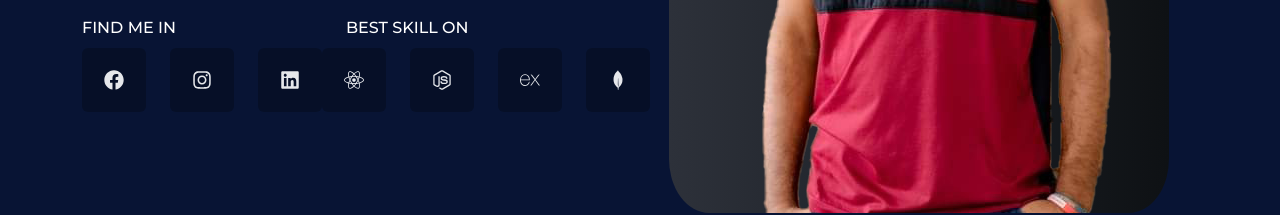
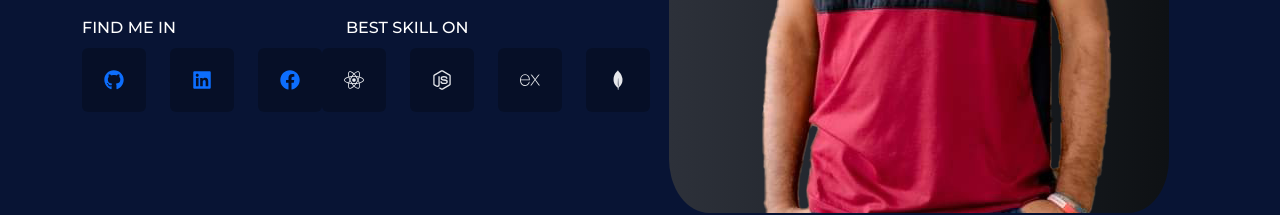
Before and after one commit to NipunaSudesh/react-portfolio, a React (Create React App) app: page / in a window 1280 px wide. Shown: the part 587-802 px from the top of the page. Built offline with nearby package versions, Linux system fonts and the light colour scheme.

Commit message:
lonk my account

```diff
--- a/src/Components/ContectMe.js
+++ b/src/Components/ContectMe.js
@@ -1,6 +1,7 @@
 import React, { useState } from 'react'
 import {contactImg,cv} from "../assets/index";
 import {FaInstagram,FaLinkedin, FaFacebook} from "react-icons/fa";
+import { FaGithub } from "react-icons/fa";
 
 export default function ContectMe() {
 
@@ -66,15 +67,21 @@ export default function ContectMe() {
               <div>
             <h2 className=' text-white text-base uppercase font-titleFont mb-2'>Find Me In</h2>
             <div className='flex gap-4 w-full justify-center'>
-                <span className=' w-10 h-10 bannerIcon'>
-                    <FaFacebook/>
-                </span>
-                <span className='w-10 h-10 bannerIcon'>
-                    <FaInstagram/>
-                </span>
-                <span className='w-10 h-10 bannerIcon'>
-                    <FaLinkedin />
-                </span>
+            <div className='flex gap-4'>
+
+<div className='bannerIcon'>
+    <a href='https://github.com/NipunaSudesh'>
+    <FaGithub/></a>
+</div>
+<div className='bannerIcon'>
+    <a href='https://www.linkedin.com/in/nipuna-sudesh-27a1a8253/?lipi=urn%3Ali%3Apage%3Ad_flagship3_feed%3BlrJGSoIkQ%2B%2BTVScw3NZvKQ%3D%3D'>
+    <FaLinkedin/></a>
+</div>
+<div className='bannerIcon'>
+    <a href='https://www.facebook.com/nipuna.sudesh/52'>
+    <FaFacebook/></a>
+</div>
+</div>
             </div>
             <div className='w-full mt-4 mb-3 flex items-center justify-center '>
             <a href={cv}  className="btn btn-outline-primary shadow-shadowOne hover:bg-opacity-40 hover:translate-y-1
--- a/src/Components/Home.js
+++ b/src/Components/Home.js
@@ -1,6 +1,7 @@
 import React from 'react'
 import {FaInstagram,FaLinkedin, FaFacebook, FaReact, FaNodeJs} from "react-icons/fa";
 import { SiMongodb,SiExpress } from "react-icons/si";
+import { FaGithub } from "react-icons/fa";
 import { profile} from '../assets/index';
 
 export default function Home() {
@@ -19,14 +20,18 @@ export default function Home() {
         <div>
         <h2 className='text-white text-base uppercase font-titleFont mb-2'>Find Me In</h2>
         <div className='flex gap-4'>
+
             <div className='bannerIcon'>
-                <FaFacebook/>
+                <a href='https://github.com/NipunaSudesh'>
+                <FaGithub/></a>
             </div>
             <div className='bannerIcon'>
-                <FaInstagram/>
+                <a href='https://www.linkedin.com/in/nipuna-sudesh-27a1a8253/?lipi=urn%3Ali%3Apage%3Ad_flagship3_feed%3BlrJGSoIkQ%2B%2BTVScw3NZvKQ%3D%3D'>
+                <FaLinkedin/></a>
             </div>
             <div className='bannerIcon'>
-                <FaLinkedin/>
+                <a href='https://www.facebook.com/nipuna.sudesh/52'>
+                <FaFacebook/></a>
             </div>
         </div>
         </div>
--- a/src/assets/index.js
+++ b/src/assets/index.js
@@ -3,7 +3,7 @@ import my from "./images/my.png";
 import profile from "./images/profile.png";
 import eCom from "./images/work-1.png";
 import contactImg from "./images/contactImg.jpg";
-import cv from "./images/cv.pdf";
+import cv from "./images/NipunaSudeshCV.pdf";
 
 
 export{
```
Also changed, not shown: 2 other files (tests, documents, lock files or other folders).
